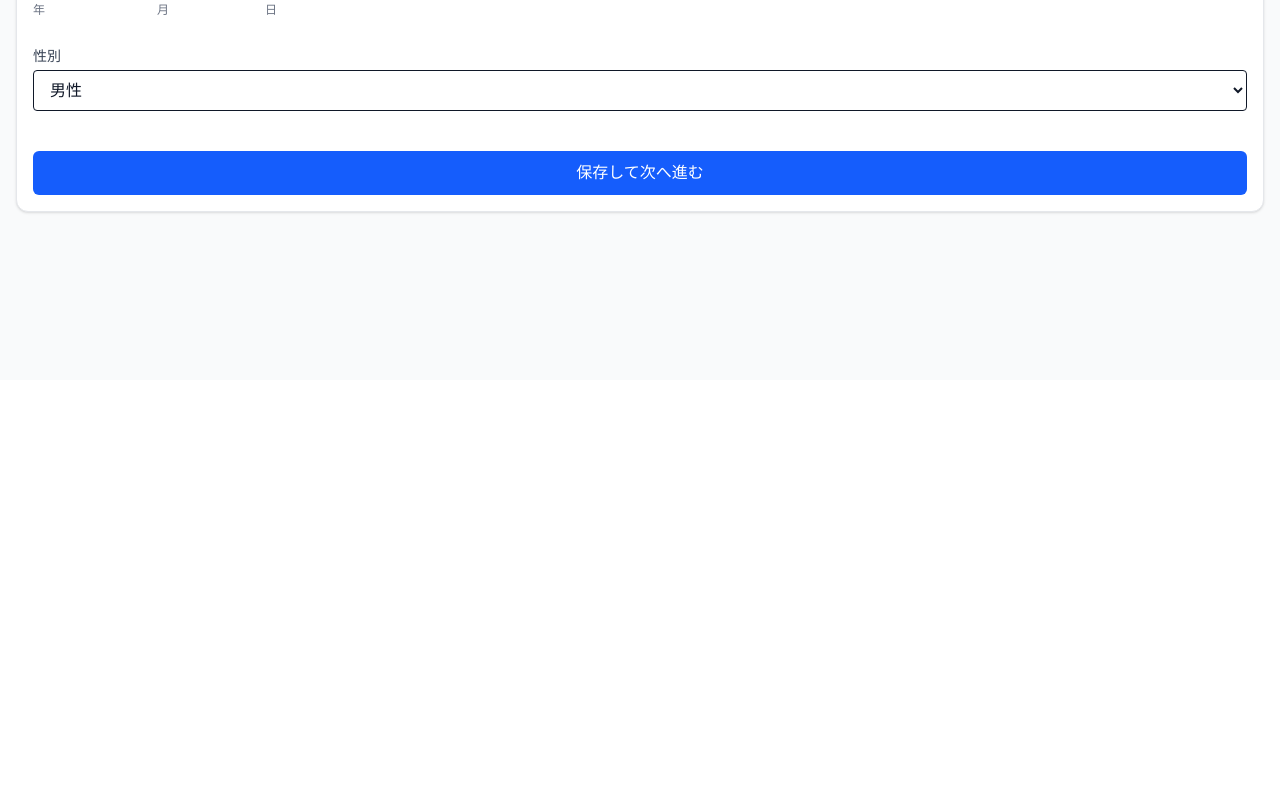
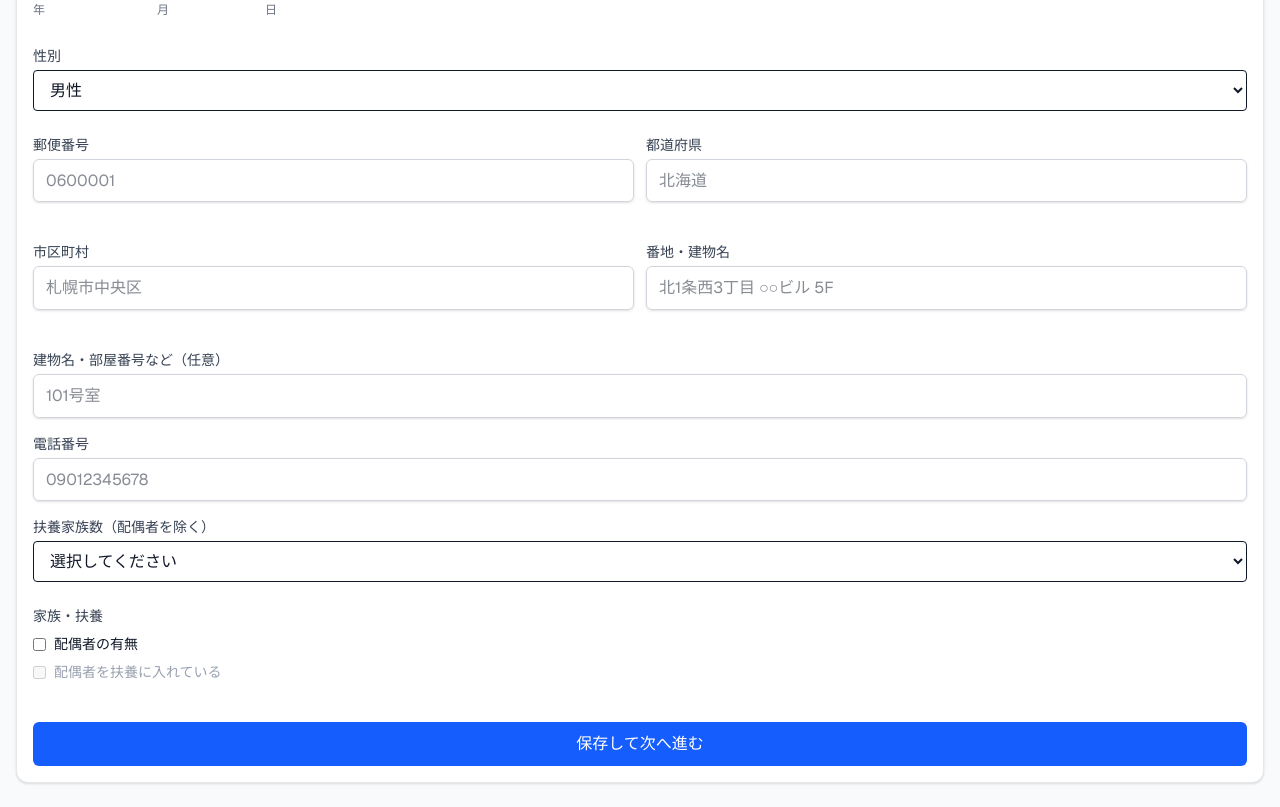
Before and after one commit to ANOSkdy/resume_aidesu, a Next.js app: page /resume/1 in a window 1280 px wide. Shown: the part 420-1227 px from the top of the page. Before the commit the page ends 800 px from the top, so only its background shows below. Built offline with nearby package versions, Linux system fonts and the light colour scheme.

Commit message:
Add address and family fields to resume step 1

```diff
--- a/app/resume/1/page.tsx
+++ b/app/resume/1/page.tsx
@@ -1,6 +1,6 @@
 'use client';
 
-import React from 'react';
+import React, { useEffect } from 'react';
 import { useRouter } from 'next/navigation';
 import { SubmitHandler, useForm } from 'react-hook-form';
 import { z } from 'zod';
@@ -12,6 +12,22 @@ import { Input } from '@/components/form/Input';
 const formSchema = ResumeSchema.omit({ user_id: true });
 
 type FormData = z.infer<typeof formSchema>;
+
+const defaultValues: Partial<FormData> = {
+  dob_year: 1990,
+  dob_month: 1,
+  dob_day: 1,
+  gender: '男性',
+  postal_code: '',
+  address_prefecture: '',
+  address_city: '',
+  address_line1: '',
+  address_line2: '',
+  phone_number: '',
+  dependents_count: '',
+  has_spouse: false,
+  spouse_is_dependent: false,
+};
 
 export default function ResumeStep1() {
   const router = useRouter();
@@ -31,16 +47,56 @@ export default function ResumeStep1() {
   const {
     register,
     handleSubmit,
+    watch,
+    reset,
     formState: { errors, isSubmitting },
   } = useForm<FormData>({
     resolver: zodResolver(formSchema),
-    defaultValues: {
-      dob_year: 1990,
-      dob_month: 1,
-      dob_day: 1,
-      gender: '男性'
+    defaultValues,
+  });
+
+  const hasSpouse = watch('has_spouse');
+
+  useEffect(() => {
+    const resumeId = localStorage.getItem('carrimy_resume_id');
+    if (!resumeId) return;
+
+    const loadResume = async () => {
+      try {
+        const res = await fetch('/api/data/resume?id=' + resumeId);
+        if (!res.ok) return;
+        const data = await res.json();
+        if (!data.resume) return;
+
+        const resume = data.resume;
+        reset({
+          ...defaultValues,
+          resume_id: resume.resume_id,
+          last_name_kanji: resume.last_name_kanji ?? '',
+          first_name_kanji: resume.first_name_kanji ?? '',
+          last_name_kana: resume.last_name_kana ?? '',
+          first_name_kana: resume.first_name_kana ?? '',
+          dob_year: resume.dob_year ?? defaultValues.dob_year ?? 1990,
+          dob_month: resume.dob_month ?? defaultValues.dob_month ?? 1,
+          dob_day: resume.dob_day ?? defaultValues.dob_day ?? 1,
+          gender: resume.gender ?? defaultValues.gender ?? '男性',
+          postal_code: resume.postal_code ?? '',
+          address_prefecture: resume.address_prefecture ?? '',
+          address_city: resume.address_city ?? '',
+          address_line1: resume.address_line1 ?? '',
+          address_line2: resume.address_line2 ?? '',
+          phone_number: resume.phone_number ?? '',
+          dependents_count: resume.dependents_count ?? '',
+          has_spouse: resume.has_spouse ?? false,
+          spouse_is_dependent: resume.spouse_is_dependent ?? false,
+        });
+      } catch (error) {
+        console.error('Failed to load resume', error);
       }
-  });
+    };
+
+    loadResume();
+  }, [reset]);
 
   const onSubmit: SubmitHandler<FormData> = async (data) => {
     try {
@@ -66,7 +122,6 @@ export default function ResumeStep1() {
 
       localStorage.setItem('carrimy_resume_id', json.record.resume_id);
       router.push('/resume/2');
-
     } catch (error: any) {
       alert(error.message);
     }
@@ -77,7 +132,6 @@ export default function ResumeStep1() {
       <h2 className="text-xl font-bold mb-6">基本情報の入力</h2>
 
       <form onSubmit={handleSubmit(onSubmit)} className="space-y-6">
-
         <div className="grid grid-cols-1 gap-3 sm:grid-cols-2">
           <Input
             label="姓 (漢字)"
@@ -97,15 +151,27 @@ export default function ResumeStep1() {
           <label className="mb-1 block text-sm font-medium text-gray-700">生年月日</label>
           <div className="flex flex-wrap gap-3">
             <div className="w-28 flex-1 min-w-[5rem] max-w-[7rem]">
-              <input type="number" {...register('dob_year', { valueAsNumber: true })} className="w-full rounded border px-3 py-2" />
+              <input
+                type="number"
+                {...register('dob_year', { valueAsNumber: true })}
+                className="w-full rounded border px-3 py-2"
+              />
               <span className="text-xs text-gray-500">年</span>
             </div>
             <div className="w-24 flex-1 min-w-[4.5rem] max-w-[6rem]">
-              <input type="number" {...register('dob_month', { valueAsNumber: true })} className="w-full rounded border px-3 py-2" />
+              <input
+                type="number"
+                {...register('dob_month', { valueAsNumber: true })}
+                className="w-full rounded border px-3 py-2"
+              />
               <span className="text-xs text-gray-500">月</span>
             </div>
             <div className="w-24 flex-1 min-w-[4.5rem] max-w-[6rem]">
-              <input type="number" {...register('dob_day', { valueAsNumber: true })} className="w-full rounded border px-3 py-2" />
+              <input
+                type="number"
+                {...register('dob_day', { valueAsNumber: true })}
+                className="w-full rounded border px-3 py-2"
+              />
               <span className="text-xs text-gray-500">日</span>
             </div>
           </div>
@@ -121,6 +187,87 @@ export default function ResumeStep1() {
           </select>
         </div>
 
+        <div className="grid grid-cols-1 gap-3 sm:grid-cols-2">
+          <Input
+            label="郵便番号"
+            {...register('postal_code')}
+            error={errors.postal_code?.message}
+            placeholder="0600001"
+          />
+          <Input
+            label="都道府県"
+            {...register('address_prefecture')}
+            error={errors.address_prefecture?.message}
+            placeholder="北海道"
+          />
+        </div>
+
+        <div className="grid grid-cols-1 gap-3 sm:grid-cols-2">
+          <Input
+            label="市区町村"
+            {...register('address_city')}
+            error={errors.address_city?.message}
+            placeholder="札幌市中央区"
+          />
+          <Input
+            label="番地・建物名"
+            {...register('address_line1')}
+            error={errors.address_line1?.message}
+            placeholder="北1条西3丁目 ○○ビル 5F"
+          />
+        </div>
+
+        <Input
+          label="建物名・部屋番号など（任意）"
+          {...register('address_line2')}
+          error={errors.address_line2?.message}
+          placeholder="101号室"
+        />
+
+        <Input
+          label="電話番号"
+          {...register('phone_number')}
+          error={errors.phone_number?.message}
+          placeholder="09012345678"
+        />
+
+        <div>
+          <label className="block text-sm font-medium text-gray-700 mb-1">扶養家族数（配偶者を除く）</label>
+          <select {...register('dependents_count')} className="w-full px-3 py-2 border rounded bg-white">
+            <option value="">選択してください</option>
+            <option value="0">0</option>
+            <option value="1">1</option>
+            <option value="2">2</option>
+            <option value="3">3</option>
+            <option value="4">4</option>
+            <option value="5+">5+</option>
+          </select>
+        </div>
+
+        <div className="space-y-2">
+          <label className="block text-sm font-medium text-gray-700">家族・扶養</label>
+          <div className="flex items-center space-x-2">
+            <input type="checkbox" id="has_spouse" {...register('has_spouse')} />
+            <label htmlFor="has_spouse" className="text-sm">
+              配偶者の有無
+            </label>
+          </div>
+          <div className="flex items-center space-x-2">
+            <input
+              type="checkbox"
+              id="spouse_is_dependent"
+              {...register('spouse_is_dependent')}
+              disabled={!hasSpouse}
+            />
+            <label
+              htmlFor="spouse_is_dependent"
+              className={`text-sm ${!hasSpouse ? 'text-gray-400' : ''}`}
+            >
+              配偶者を扶養に入れている
+            </label>
+          </div>
+        </div>
+
         <div className="pt-4">
           <Button type="submit" isLoading={isSubmitting}>
             保存して次へ進む
--- a/lib/validation/schemas.ts
+++ b/lib/validation/schemas.ts
@@ -16,6 +16,15 @@ export const ResumeSchema = z.object({
   dob_month: z.number().min(1).max(12),
   dob_day: z.number().min(1).max(31),
   gender: z.string().optional(),
+  postal_code: z.string().optional(),
+  address_prefecture: z.string().optional(),
+  address_city: z.string().optional(),
+  address_line1: z.string().optional(),
+  address_line2: z.string().optional(),
+  phone_number: z.string().optional(),
+  dependents_count: z.string().optional(),
+  has_spouse: z.boolean().optional(),
+  spouse_is_dependent: z.boolean().optional(),
 
   // Step 2: 状況
   job_change_count: z.number().optional(),
```
Lines whose indentation alone changed are shown as unchanged.
